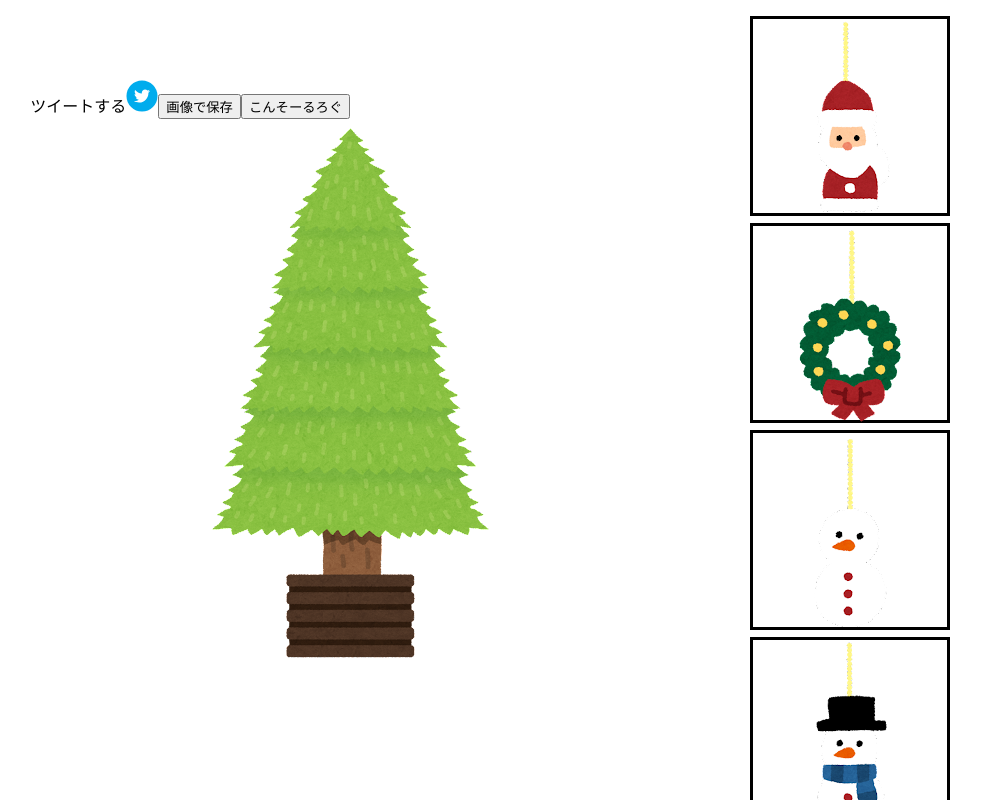
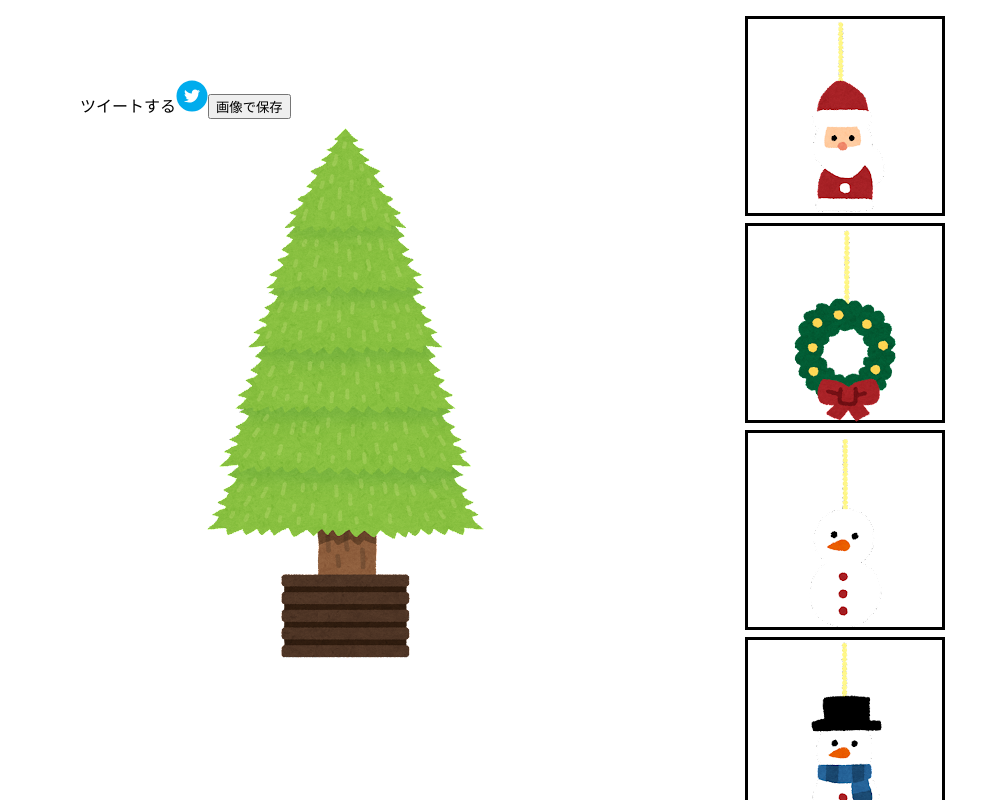
Before and after one commit to mehm8128/event-app, a React (Create React App) app: page / in a window 1280 px wide. Shown: the whole page, without its empty margins (297-1278 px from the left). Built offline with nearby package versions, Linux system fonts and the light colour scheme.

Commit message:
こんそーるろぐボタン入れたままデプロイしちゃってた

```diff
--- a/src/components/Tree.tsx
+++ b/src/components/Tree.tsx
@@ -83,7 +83,6 @@ const Tree: React.VFC<TreeProps> = ({ selected, setSelected }) => {
 				<TwitterIcon size={32} round />
 			</TwitterShareButton>
 			<button onClick={captureImage}>画像で保存</button>
-			<button onClick={() => console.log(itemList)}>こんそーるろぐ</button>
 			<div className={styles.tree} id="capture">
 				<img
 					src={tree}
```
